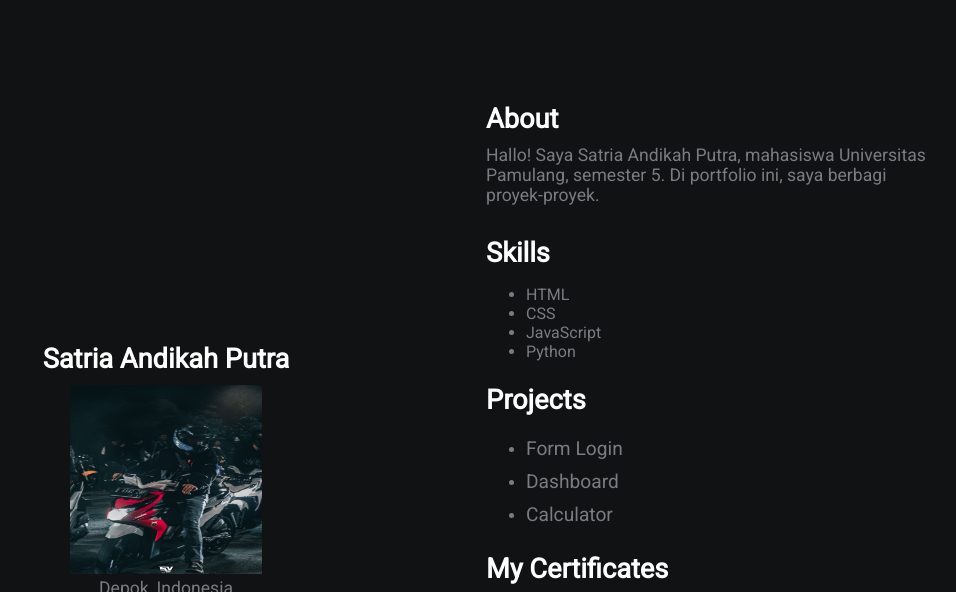
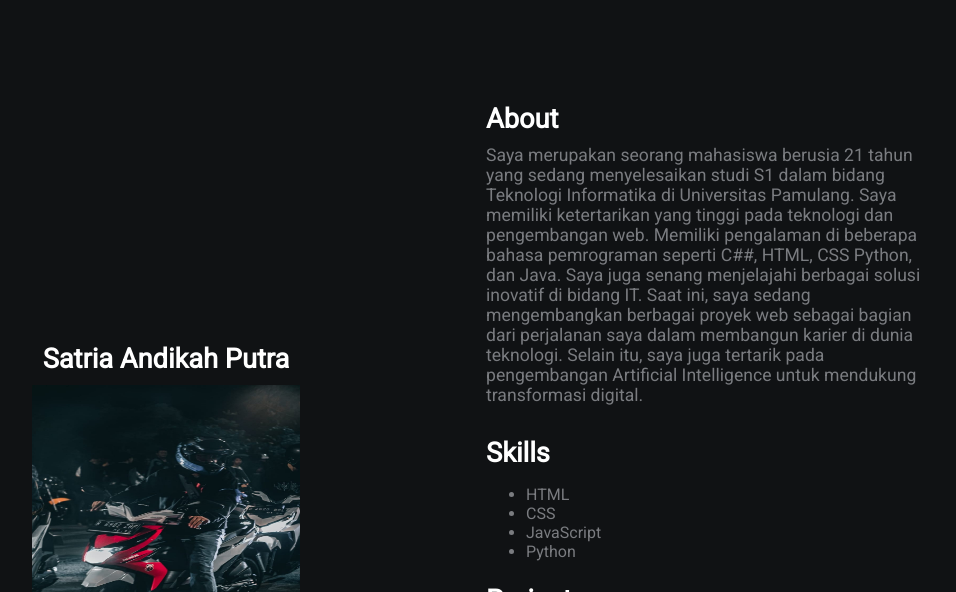
Before and after one commit to cacingpitax24/dika, a plain HTML site: page index.html in a window 1280 px wide. Shown: the top 592 px of the page, without its empty margins (154-1110 px from the left). Drawn offline with Linux system fonts and the light colour scheme.

Commit message:
Add files via upload

```diff
--- a/index.html
+++ b/index.html
@@ -16,13 +16,13 @@
         <div class="section-1">
             <h2>Satria Andikah Putra</h2>
             <img src="foto dika.jpg"
-                 alt="Profile Picture" width="30%" height="40%">
+                 alt="Profile Picture" width="42%" height="37%">
             <p>Depok, Indonesia</p>
             <!-- Social Links -->
             <a href="https://www.instagram.com/babyrusca.23/profilecard/?igsh=MWtld3E1OXIwYnhheg==x" target="_blank">
                 <i class="fab fa-instagram"></i>
             </a>
-            <a href="https://wa.me/089602892371" target="_blank">
+            <a href="https://wa.me/+629602892371" target="_blank">
                 <i class="fab fa-whatsapp"></i>
             </a>
             <a href="https://github.com/cacingpitax24" target="_blank">
@@ -33,7 +33,7 @@
         <!-- Section 2: About, Skills, Projects, and Contact -->
         <div class="section-2">
             <h2>About</h2>
-            <p>Hallo! Saya Satria Andikah Putra, mahasiswa Universitas Pamulang, semester 5. Di portfolio ini, saya berbagi proyek-proyek.</p>
+            <p>Saya merupakan seorang mahasiswa berusia 21 tahun yang sedang menyelesaikan studi S1 dalam bidang Teknologi Informatika di Universitas Pamulang. Saya memiliki ketertarikan yang tinggi pada teknologi dan pengembangan web. Memiliki pengalaman di beberapa bahasa pemrograman seperti C##, HTML, CSS Python, dan Java. Saya juga senang menjelajahi berbagai solusi inovatif di bidang IT. Saat ini, saya sedang mengembangkan berbagai proyek web sebagai bagian dari perjalanan saya dalam membangun karier di dunia teknologi. Selain itu, saya juga tertarik pada pengembangan Artificial Intelligence untuk mendukung transformasi digital.</p>
 
             <h2>Skills</h2>
             <ul>
```
